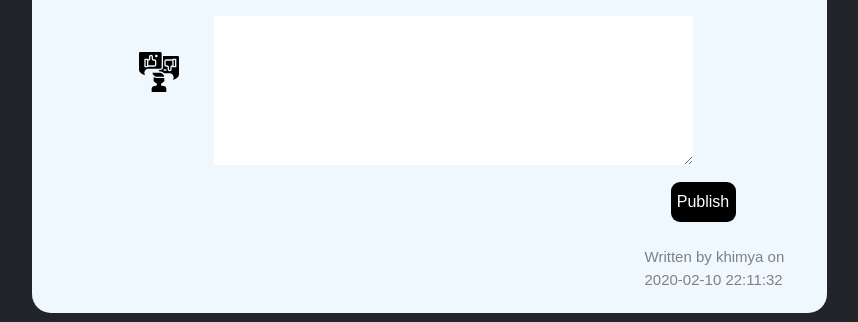
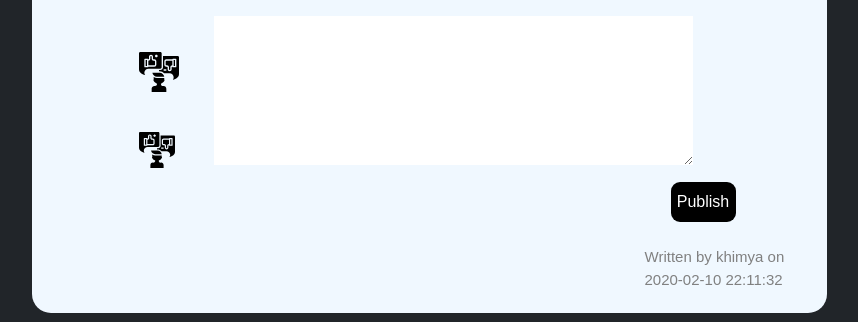
Before and after one commit to khimya/Camagru, a PHP site: page /camagru/ in a window 1280 px wide. Shown: the part 740-1062 px from the top of the page, without its empty margins (211-1069 px from the left). Run offline with PHP 8.4, Linux system fonts and the light colour scheme; data comes from the database, SQL or seed files in the repository; data that the repository does not hold is empty.

Commit message:
--- Auto-Git Commit ---

```diff
--- a/app/views/posts/index.php
+++ b/app/views/posts/index.php
@@ -28,11 +28,11 @@
                 <div class="likes">
                     <form action="<?php echo URLROOT; ?>/posts/like/<?php echo $post->postId; ?>" method="POST">
                         <input class="likes" type="submit" value="<?php echo $post->like_count; ?>"/>
+                        <input class="comment"  value="<?php echo $post->like_count; ?>"/>
                     </form>
                 </div>
 
                 <div class="comments">
-                    <a href=""><?php echo $post->like_count; ?></a>
                 </div>
             </div>
             <div class="posts_info">
--- a/public/css/posts.css
+++ b/public/css/posts.css
@@ -169,7 +169,7 @@ h1, h2, p, a, span{
 					display: block;
 					text-decoration: none;
 				}
-				.comments{
+				.comments input{
 					background: url(../img/posts/comnt.svg) no-repeat;
 					display: inline-flex;
 					margin: 6px 19px 2px 15px;
```
